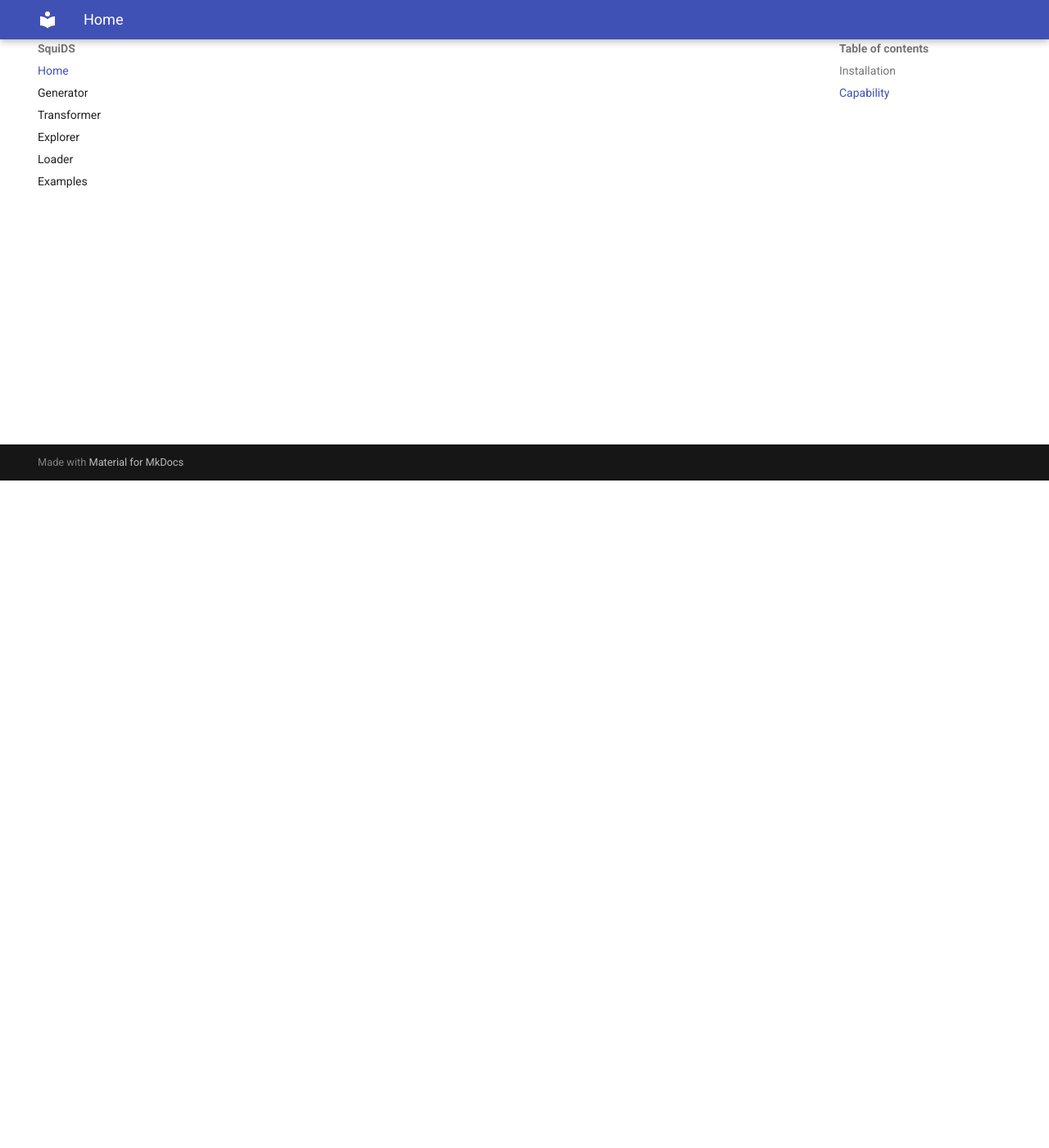
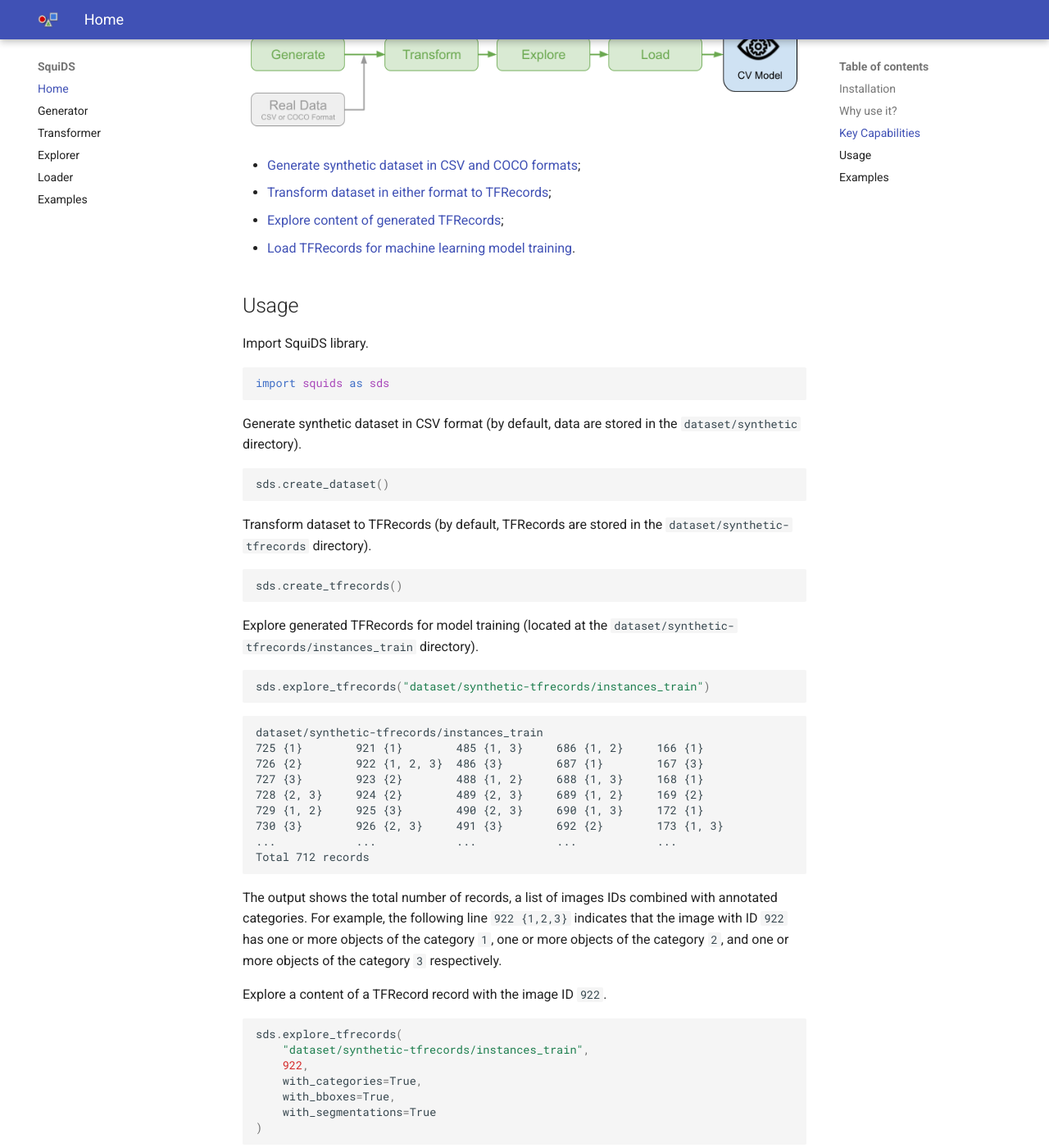
Before and after one commit to mmgalushka/squids, an MkDocs documentation site: the page built from docs/index.md, in a window 1280 px wide and 1400 px high, scrolled down 814 px. Shown: the whole window at 82% size. Built offline with MkDocs 1.6.1 and Material for MkDocs 9.7.7, drawn with Linux system fonts in a browser that asks for light colours; some of the changed text lies outside the part shown.

Commit message:
Fixed #43: Added description to the home page.

````diff
--- a/docs/index.md
+++ b/docs/index.md
@@ -14,13 +14,117 @@
 ~$ pip install squids
 ```
 
-Note that this PIP install is not yet available, since documentation is prepared ahead of time. When this PIP package gets deployed this note will be removed!
+## Why use it?
 
-## Capability
+If you are working in the computer vision domain, you may encounter situations when you are spending more time preparing data rather than creating, training, and testing models. The developed SquiDS package is intended to minimize the data preparation process so you can focus on the task which is matter.
 
-This project gives you the following capabilities
+## Key Capabilities
+
+![architecture](images/architecture.png)
 
 * [Generate synthetic dataset in CSV and COCO formats](generator.md);
 * [Transform dataset in either format to TFRecords](transformer.md);
 * [Explore content of generated TFRecords](explorer.md);
 * [Load TFRecords for machine learning model training](loader.md).
+
+## Usage
+
+Import SquiDS library.
+
+```Python
+import squids as sds
+```
+
+Generate synthetic dataset in CSV format (by default, data are stored in the `dataset/synthetic` directory).
+
+```Python
+sds.create_dataset()
+```
+
+Transform dataset to TFRecords (by default, TFRecords are stored in the `dataset/synthetic-tfrecords` directory).
+
+```Python
+sds.create_tfrecords()
+```
+
+Explore generated TFRecords for model training (located at the `dataset/synthetic-tfrecords/instances_train` directory).
+
+```Python
+sds.explore_tfrecords("dataset/synthetic-tfrecords/instances_train")
+```
+
+```text
+dataset/synthetic-tfrecords/instances_train
+725 {1}        921 {1}        485 {1, 3}     686 {1, 2}     166 {1}
+726 {2}        922 {1, 2, 3}  486 {3}        687 {1}        167 {3}
+727 {3}        923 {2}        488 {1, 2}     688 {1, 3}     168 {1}
+728 {2, 3}     924 {2}        489 {2, 3}     689 {1, 2}     169 {2}
+729 {1, 2}     925 {3}        490 {2, 3}     690 {1, 3}     172 {1}
+730 {3}        926 {2, 3}     491 {3}        692 {2}        173 {1, 3}
+...            ...            ...            ...            ...
+Total 712 records
+```
+
+The output shows the total number of records, a list of images IDs combined with annotated categories. For example, the following line `922 {1,2,3}` indicates that the image with ID `922` has one or more objects of the category `1`, one or more objects of the category `2`, and one or more objects of the category `3` respectively.
+
+Explore a content of a TFRecord record with the image ID `922`.
+
+```Python
+sds.explore_tfrecords(
+    "dataset/synthetic-tfrecords/instances_train",
+    922,
+    with_categories=True,
+    with_bboxes=True,
+    with_segmentations=True
+)
+```
+
+```text
+Property              Value
+--------------------  ----------
+image_id              922
+image_size            (256, 256)
+number_of_objects     3
+available_categories  {1, 2, 3}
+Image saved to ./922.png
+```
+
+The output contains information about image ID, its size, number of annotated objects, and their categories. Also, all information about bounding boxes, segmentation, and categories are overlaid to an image (stored in the `922.png` file).
+
+![Example Image](images/image_with_overlays.png)
+
+Load TFRecords for model training and validation.
+
+```Python
+ds_train, train_steps_per_epoch = sds.load_tfrecords(
+    "dataset/synthetic-tfrecords/instances_train",
+    output_schema = "C"
+)
+
+ds_val, val_steps_per_epoch = sds.load_tfrecords(
+    "dataset/synthetic-tfrecords/instances_val",
+    output_schema = "C"
+)
+```
+
+!!! Note
+    The `output_schema="C"` argument instructs the data generator to return one-hot categories encoding.
+
+Run the model training.
+
+```Python
+model = ...
+model.compile(...)
+
+model.fit(
+    ds_train,
+    steps_per_epoch = train_steps_per_epoch,
+    validation_data=ds_val,
+    validation_steps = val_steps_per_epoch,
+    ...
+)
+```
+
+## Examples
+
+To learn more about SquiDS, look at the following [examples](examples.md) showing different scenarios of using this package.
--- a/mkdocs.yml
+++ b/mkdocs.yml
@@ -26,6 +26,8 @@
 
 theme:
   name: material
+  logo: images/logo.png
+  favicon: images/logo.png
 
 markdown_extensions:
 # Code highlight extensions
````
Also changed, not shown: README.md (+18 -16 lines), docs/examples.md (+4 -4 lines), docs/images/logo.png, docs/images/title.png (added).
